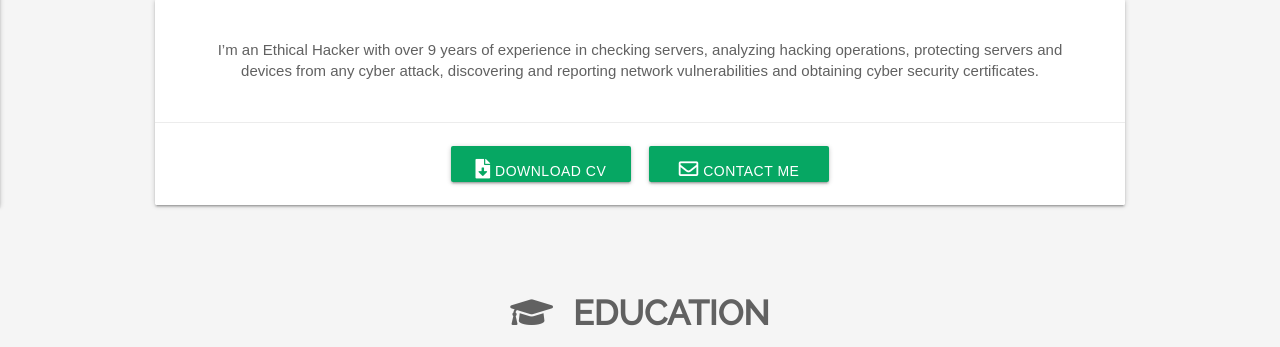
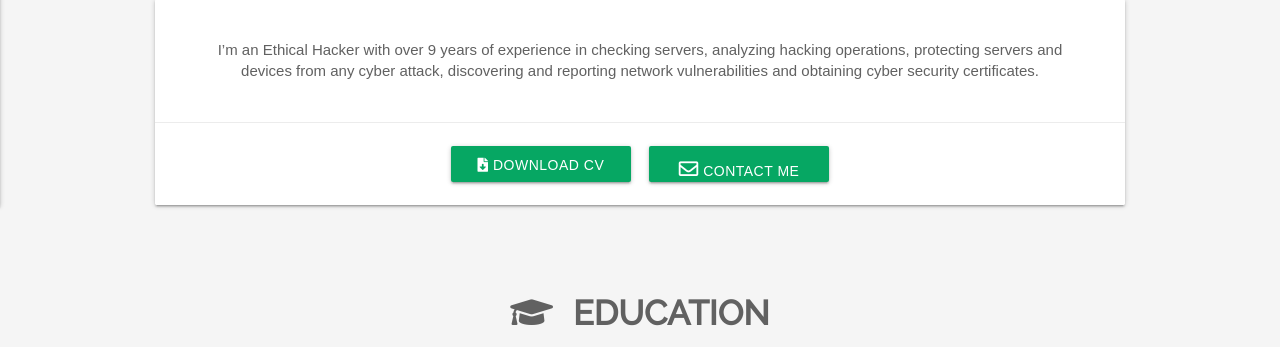
Before and after one commit to mohammadabudayeh/mohammadabudayeh.github.io, a PHP site: page / in a window 1280 px wide. Shown: the part 594-941 px from the top of the page. Run offline with PHP 8.4, Linux system fonts and the light colour scheme; some web fonts are replaced.

Commit message:
Update style.css

```diff
--- a/stylesheets/style.css
+++ b/stylesheets/style.css
@@ -799,6 +799,8 @@ html, body {
       #about .about-btn .btn:hover {
         /*hover effect*/
         background: #046c40; }
+	#about .about-btn .btn .fas {
+		font-size: 14px; }
 
 /*
 -------------------------------------------------------------------------------
```
